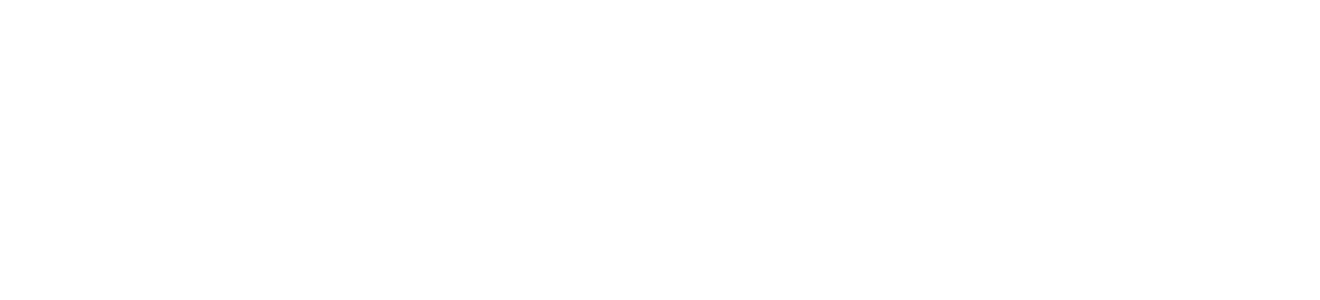
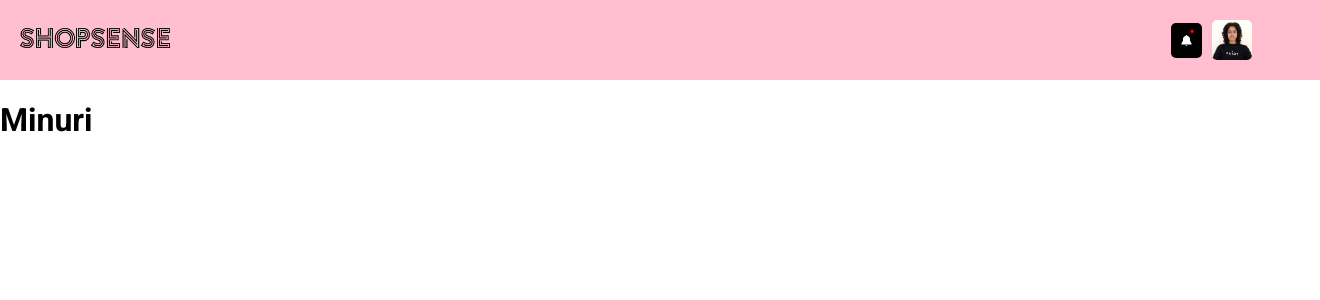
Before and after one commit to disara7/ShopSense-Web, a React (Create React App) app in the folder shopsense_seller/: page /ProductAdd1 in a window 1280 px wide. Before the commit this address had no page. Shown: the top 300 px of the page, 1320 px wide, since content can reach past the window. Built offline with nearby package versions, Linux system fonts and the light colour scheme; a web font is replaced by a local one.

Commit message:
SignIn header completed

```diff
--- a/shopsense_seller/src/App.js
+++ b/shopsense_seller/src/App.js
@@ -10,6 +10,7 @@
 import Form01 from "./Pages/RegistrationForm01/Form01.jsx";
 import Form02 from "./Pages/RegistrationForm02/Form02.jsx";
 import Form from "./Pages/Form/Form.js";
+import ProductAdd1 from "./Pages/ProductAdd01/ProductAdd01.jsx";
 
 function App() {
   const Cards = Instructions.map((card) => {
@@ -28,6 +29,7 @@
           <Route path="/Form01" element={<Form01 />} />
           <Route path="/Form02" element={<Form02 />} />
           <Route path="/Form" element={<Form />} />
+          <Route path="/ProductAdd1" element={<ProductAdd1 />} />
         </Routes>
       </div>
     </Router>
--- /dev/null
+++ b/shopsense_seller/src/Components/Notification/bell.css
@@ -0,0 +1,65 @@
+.bell {
+  background: #000000;
+  color: #fff;
+  display: inline-block;
+  border-radius: 5px;
+  position: relative;
+  user-select: none;
+}
+
+.bell > span {
+  cursor: pointer;
+  display: inline-block;
+  padding: 8px 10px;
+  position: relative;
+}
+
+.bell > span.has-notifications:after {
+  color: red;
+  content: "\00B7";
+  position: absolute;
+  font-size: 30px;
+  right: 6px;
+  top: -9px;
+}
+
+div.notification-hub {
+  background: #ffffff;
+  border-radius: 10px;
+  border-top-right-radius: 0;
+  border: 0.5px solid rgb(173 164 164);
+  color: #000000;
+  /* height: 80vh; */
+  right: 0;
+  position: absolute;
+  text-align: right;
+  top: 100%;
+  width: 40vh;
+  margin-top: 3px;
+}
+
+.notification-hub header {
+  padding: 15px;
+  text-align: left;
+  font-weight: bold;
+}
+
+.notification-hub a {
+  float: right;
+  font-size: 12px;
+  margin-top: 3px;
+  text-decoration: none;
+}
+
+.notification-hub ul {
+  border-top: 1px solid #ddd;
+  text-align: left;
+  list-style: none;
+  padding-left: 0;
+}
+
+.notification-hub li {
+  border-bottom: 1px solid #ddd;
+  padding: 15px;
+  font-size: 15px;
+}
--- /dev/null
+++ b/shopsense_seller/src/Components/Notification/bell.js
@@ -0,0 +1,80 @@
+import React, { useState, useEffect } from "react";
+import className from "classnames";
+import Entry from "./entry";
+import "./bell.css";
+
+const Bell = () => {
+  const [isVisible, setIsVisible] = useState(false);
+  const [notifications, setNotifications] = useState([]);
+
+  useEffect(() => {
+    setNotifications([
+      {
+        ObjectId: 1,
+        title:
+          "Congratulations! You have a new order. Click here to view and process the order.",
+      },
+      {
+        ObjectId: 2,
+        title:
+          "Attention! Some of your products are running low in inventory. Consider restocking to avoid stockouts.",
+      },
+      {
+        ObjectId: 3,
+        title:
+          "Good news! Your payment for the recent orders has been successfully processed. View transaction details.",
+      },
+    ]);
+  }, []);
+
+  const NotificationCount = () => {
+    if (notifications && notifications.length) {
+      return `${notifications.length} of 25 Notifications`;
+    }
+    return "No new notifications";
+  };
+  return (
+    <>
+      <span className="bell" onClick={() => setIsVisible((prev) => !prev)}>
+        <span
+          role="img"
+          aria-label="notifications"
+          className={className({ "has-notifications": notifications.length })}
+        >
+          <svg
+            viewBox="0 0 16 16"
+            xmlns="http://www.w3.org/2000/svg"
+            width="11"
+            height="11"
+            color="inherit"
+            title="Notifications"
+            class="sc-AxjAm kITaNo"
+          >
+            <path
+              d="M9.03657 1.06667C9.03657 1.10232 9.03487 1.13756 9.03155 1.17231C11.3998 1.66446 13.1829 3.81795 13.1829 6.4V8.53333L15.3507 12.2512C15.7652 12.9622 15.2675 13.8667 14.4618 13.8667H8H1.53818C0.732452 13.8667 0.234778 12.9622 0.649321 12.2512L2.81711 8.53333L2.81711 6.4C2.81711 3.81795 4.60022 1.66446 6.96844 1.17231C6.96512 1.13756 6.96342 1.10232 6.96342 1.06667C6.96342 0.477563 7.42751 0 8 0C8.57248 0 9.03657 0.477563 9.03657 1.06667ZM8.00001 16C7.23265 16 6.56267 15.571 6.20421 14.9333H9.79581C9.43735 15.571 8.76737 16 8.00001 16Z"
+              fill="currentColor"
+              fill-rule="evenodd"
+              clip-rule="evenodd"
+            ></path>
+          </svg>
+        </span>
+        {isVisible && (
+          <div class="notification-hub">
+            <header>
+              <a href="/view-all">View all</a>
+              <NotificationCount />
+            </header>
+            <ul>
+              {notifications &&
+                notifications.map((notif) => (
+                  <Entry title={notif.title} startedAt={notif.startedAt} />
+                ))}
+            </ul>
+          </div>
+        )}
+      </span>
+    </>
+  );
+};
+
+export default Bell;
--- /dev/null
+++ b/shopsense_seller/src/Components/Notification/entry.js
@@ -0,0 +1,21 @@
+import React from "react";
+import className from "classnames";
+
+const Entry = ({ title, startedAt, percentage }) => (
+  <li className="process">
+    <span className="process-title">{title}</span>
+    <span className="process-started-at">{startedAt}</span>
+    <span className={className("process-percentage")}>
+      <span
+        style={{ width: `${percentage}%` }}
+        className={className({
+          incomplete: percentage < 100,
+        })}
+      >
+        {percentage}
+      </span>
+    </span>
+  </li>
+);
+
+export default Entry;
--- /dev/null
+++ b/shopsense_seller/src/Components/SignUpNavBar/SignUpNavBar.css
@@ -0,0 +1,42 @@
+.FormNavBar {
+  background-color: #ffbfd0;
+  margin: 0%;
+  max-width: 100%;
+  display: flex;
+  justify-content: space-between;
+  padding: 20px;
+}
+
+.Join_button2 {
+  color: white;
+  font-weight: bold;
+  width: 120px;
+  height: 45px;
+  background: #000000;
+  border-radius: 6px;
+  border: none;
+  font-size: 15px;
+  cursor: pointer;
+  transition: background-color 0.8s ease;
+  margin-right: 60px;
+}
+
+.Join_button2:hover {
+  background-color: #fe7a9d;
+  color: #000000;
+}
+
+.ProfileImg {
+  width: 40px;
+  height: 40px;
+  margin-left: 10px;
+  border-radius: 5px;
+  cursor: pointer;
+}
+
+.profilebar {
+  justify-content: center;
+  display: flex;
+  align-items: center;
+  margin-right: 48px;
+}
--- /dev/null
+++ b/shopsense_seller/src/Components/SignUpNavBar/SignUpNavBar.jsx
@@ -0,0 +1,21 @@
+import { Link } from "react-router-dom";
+import "./SignUpNavBar.css";
+import logo from "../Assets/logo.png";
+import Bell from "../Notification/bell";
+import Profile from "../Assets/Profile.jpg";
+
+function SignUpNavBar() {
+  return (
+    <nav className="FormNavBar">
+      <div>
+        <img src={logo} alt="" className="Logo" />
+      </div>
+      <div className="profilebar">
+        <Bell />
+        <img src={Profile} className="ProfileImg" />
+      </div>
+    </nav>
+  );
+}
+
+export default SignUpNavBar;
--- a/shopsense_seller/src/Pages/Form/Form.js
+++ b/shopsense_seller/src/Pages/Form/Form.js
@@ -1,5 +1,4 @@
 import { Link } from "react-router-dom";
-
 import CompleteBar from "../../Components/CompleteBar/CompleteBar";
 import ToggleSwitch from "../../Components/ToggleSwitch/ToggleSwitch";
 import { useState } from "react";
@@ -81,9 +80,9 @@
           <button onClick={onPrev} className="Backbtn">
             Back
           </button>
-          <button onClick={onNext} className="Nextbtn">
-            ADD NEW PRODUCT
-          </button>
+          <Link to="/ProductAdd1">
+            <button className="Nextbtn">ADD NEW PRODUCT</button>
+          </Link>
         </div>
       </div>
     </>
--- /dev/null
+++ b/shopsense_seller/src/Pages/ProductAdd01/ProductAdd01.jsx
@@ -0,0 +1,17 @@
+import { Link } from "react-router-dom";
+import Navbar from "../../Components/Navbar/Navbar";
+import LoginImg from "../../Components/Assets/LoginImg.png";
+import "./ProductAdd01.css";
+import Register from "../Register/Register";
+import SignUpNavBar from "../../Components/SignUpNavBar/SignUpNavBar";
+
+function ProductAdd1() {
+  return (
+    <div>
+      <SignUpNavBar />
+      <h1>Minuri</h1>
+    </div>
+  );
+}
+
+export default ProductAdd1;
```
Also changed, not shown: shopsense_seller/src/Components/Assets/Profile.jpg (added), shopsense_seller/src/Pages/ProductAdd01/ProductAdd01.css (added).
